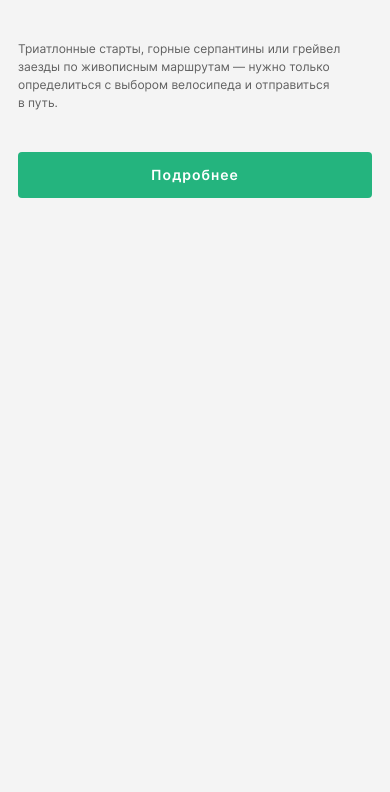
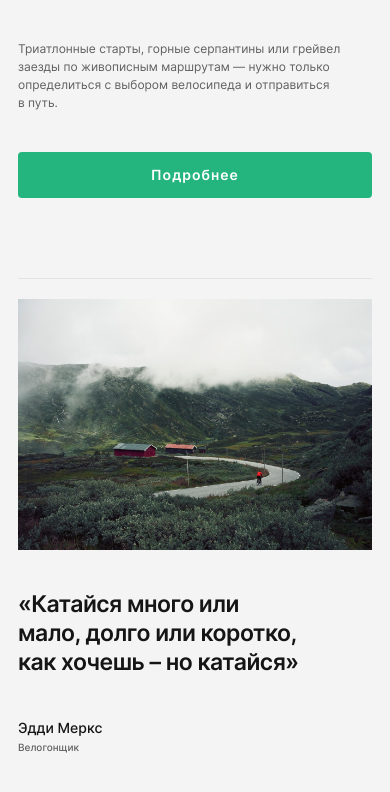
Before and after one commit to dvortsovs/training-project-hard-01, a plain HTML site: page index.html in a window 390 px wide. Shown: the part 582-1374 px from the top of the page. Before the commit the page ends 844 px from the top, so only its background shows below. Drawn offline with Linux system fonts and the light colour scheme; files whose address does not match are found by name.

Commit message:
feat: add note mobile adaptive

```diff
--- a/blocks/first-screen/first-screen.scss
+++ b/blocks/first-screen/first-screen.scss
@@ -15,10 +15,10 @@
 }
 @media screen and (max-width: 720px) {
   .first-screen {
-    height: calc(100vh - 74px);
+    height: auto;
+    width: calc(100% - 36px);
     background-size: 254px 348px;
     background-position: top 160px right 0;
-    width: calc(100% - 36px);
     flex-direction: column;
     margin: 0 auto;
     padding: 0;
--- a/blocks/note/__author/note__author.scss
+++ b/blocks/note/__author/note__author.scss
@@ -16,3 +16,15 @@
   display: block;
   content: 'Велогонщик';
 }
+@media screen and (max-width: 720px) {
+  .note__author {
+    margin: 40px 0 0;
+    font-size: 14px;
+    line-height: 22px;
+    margin-right: auto;
+  }
+  .note__author::after {
+    font-size: 10px;
+    line-height: 16px;
+  }
+}
--- a/blocks/note/__img/note__img.scss
+++ b/blocks/note/__img/note__img.scss
@@ -3,3 +3,11 @@
   width: 650px;
   height: 460px;
 }
+@media screen and (max-width: 720px) {
+  .note__img {
+    width: 100%;
+    height: auto;
+    padding-top: 20px;
+    border-top: solid 1px #e3e3e3;
+  }
+}
--- a/blocks/note/__title/note__title.scss
+++ b/blocks/note/__title/note__title.scss
@@ -8,3 +8,11 @@
   margin: 0;
   padding: 0;
 }
+@media screen and (max-width: 720px) {
+  .note__title {
+    max-width: 284px;
+    margin: 40px 0 0;
+    font-size: 23px;
+    line-height: 29px;
+  }
+}
--- a/blocks/note/note.scss
+++ b/blocks/note/note.scss
@@ -6,3 +6,12 @@
   grid-template-rows: auto auto;
   column-gap: 80px;
 }
+@media screen and (max-width: 720px) {
+  .note {
+    width: calc(100% - 36px);
+    margin: 80px auto;
+    display: flex;
+    flex-direction: column;
+
+  }
+}
--- a/index.html
+++ b/index.html
@@ -45,13 +45,13 @@
           class="first-screen__bicycle-img">
       </figure>
     </section>
-    <!-- <section class="note" id="note">
+    <section class="note" id="note">
       <img src="./images/note__img.jpg" alt="Видовое фото" class="note__img">
       <h2 class="note__title">&laquo;Катайся много или мало, долго или коротко, как хочешь&nbsp;&ndash;
         но&nbsp;катайся&raquo;</h2>
       <p class="note__author">Эдди Меркс</p>
     </section>
-    <section class="road-slider swiper" id="road-slider">
+    <!-- <section class="road-slider swiper" id="road-slider">
       <h2 class="road-slider__title">Шоссе</h2>
       <p class="road-slider__text">На&nbsp;шоссейном велосипеде можно ездить по&nbsp;асфальту на&nbsp;разных градиентах:
         будь&nbsp;то горы или равнины. Гонки проходят в&nbsp;командном пелотоне, но&nbsp;тренироваться можно
@@ -68,8 +68,8 @@
         <div class="road-slider__nav road-slider__nav_prev swiper-button-prev"></div>
         <div class="road-slider__nav road-slider__nav_next swiper-button-next"></div>
       </div>
-    </section>
-    <section class="bicycles swiper" id="bicycles">
+    </section> -->
+    <!-- <section class="bicycles swiper" id="bicycles">
       <h2 class="bicycles__title">Велосипеды</h2>
       <div class="bicycles__road swiper-pagination"></div>
       <ul class="bicycles__slider swiper-wrapper">
@@ -129,8 +129,8 @@
           </a>
         </li>
       </ul>
-    </section>
-    <section class="traning" id="traning">
+    </section> -->
+    <!-- <section class="traning" id="traning">
       <h2 class="traning__title">Тренировки</h2>
       <p class="traning__text">Чтобы найти маршрут для тренировки можно воспользоваться сервисом Komoot, а&nbsp;записать
         эти тренировки поможет приложение Strava, а&nbsp;также это приложение позволит построить тренировочный план.</p>
```
Also changed, not shown: pages/index.css, 1 other file.
